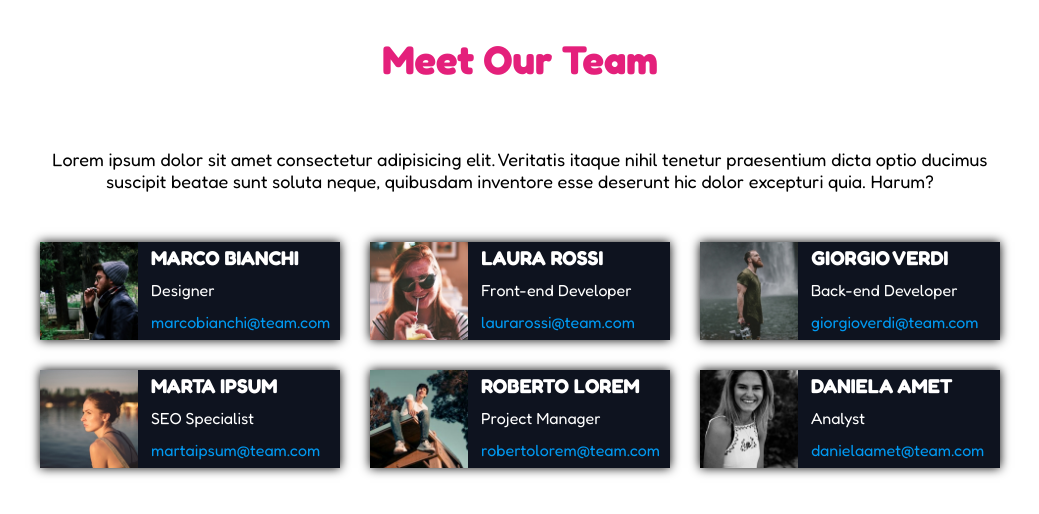
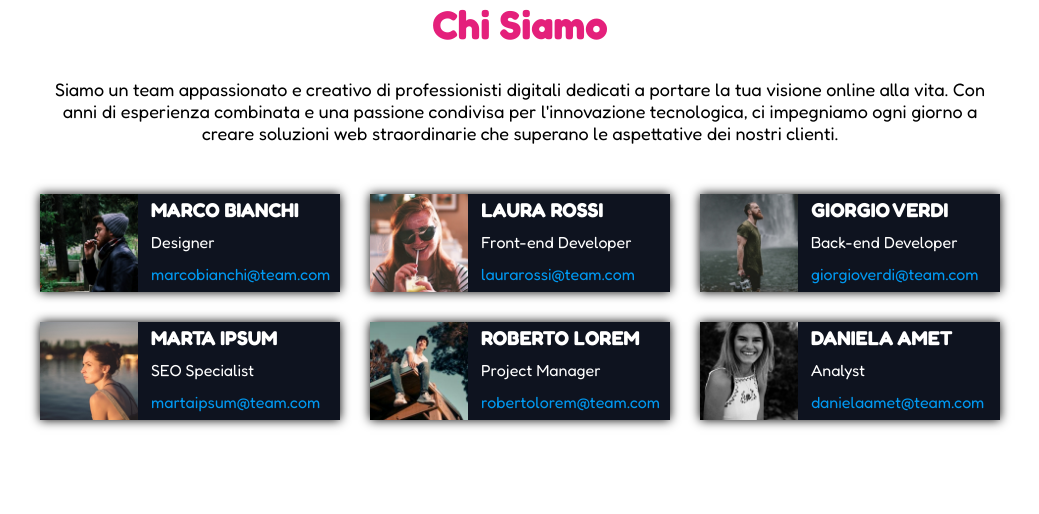
Before and after one commit to S-Lombardi/html-css-float-cards, a plain HTML site: page index.html in a window 1280 px wide. Shown: the whole page, without its empty margins (120-1159 px from the left). Drawn offline with Linux system fonts and the light colour scheme.

Commit message:
Aggiornato testo

```diff
--- a/css/style.css
+++ b/css/style.css
@@ -13,7 +13,7 @@ h1{
     font-size: 40px;
     color: rgb(228, 32, 123);
     text-align: center;
-     padding: 35px;
+    padding: px;
 }
 
 /* FINE TITOLO layout team */
--- a/index.html
+++ b/index.html
@@ -12,12 +12,12 @@
     </head>
     <body>
         <!-- TITOLO layout team -->
-        <h1>Meet Our Team</h1>
+        <h1>Chi Siamo</h1>
         <!-- INIZIO MAIN -->
         <main class="container">
             <!-- Sottotitolo -->
             <div class="row">
-                <div class="subtitle">Lorem ipsum dolor sit amet consectetur adipisicing elit. Veritatis itaque nihil tenetur praesentium dicta optio ducimus suscipit beatae sunt soluta neque, quibusdam inventore esse deserunt hic dolor excepturi quia. Harum?</div>
+                <div class="subtitle">Siamo un team appassionato e creativo di professionisti digitali dedicati a portare la tua visione online alla vita. Con anni di esperienza combinata e una passione condivisa per l'innovazione tecnologica, ci impegniamo ogni giorno a creare soluzioni web straordinarie che superano le aspettative dei nostri clienti.</div>
             </div>
             <!-- INIZIO CARD TEAM -->
             <!-- RIGA 1-->
```
